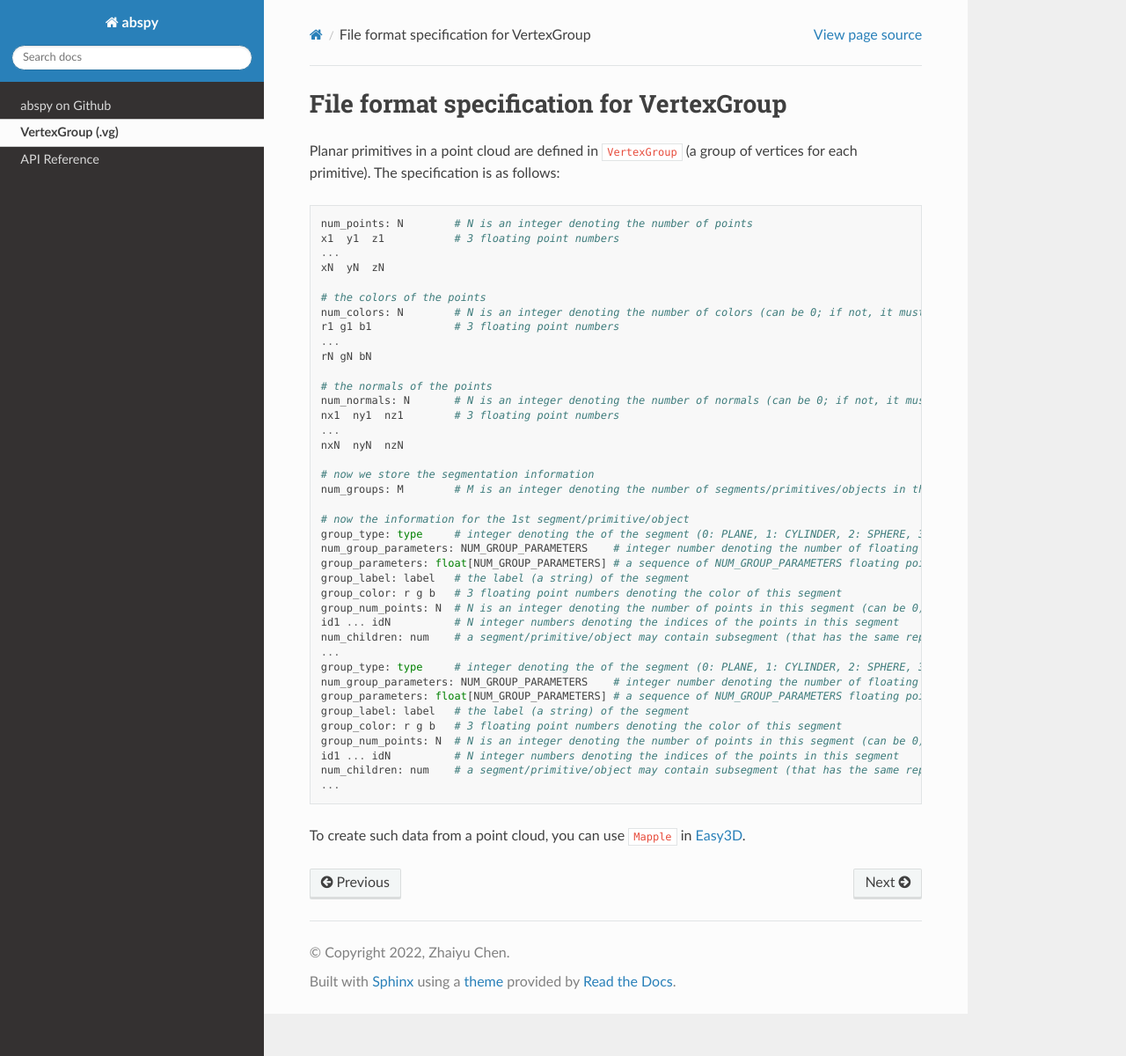
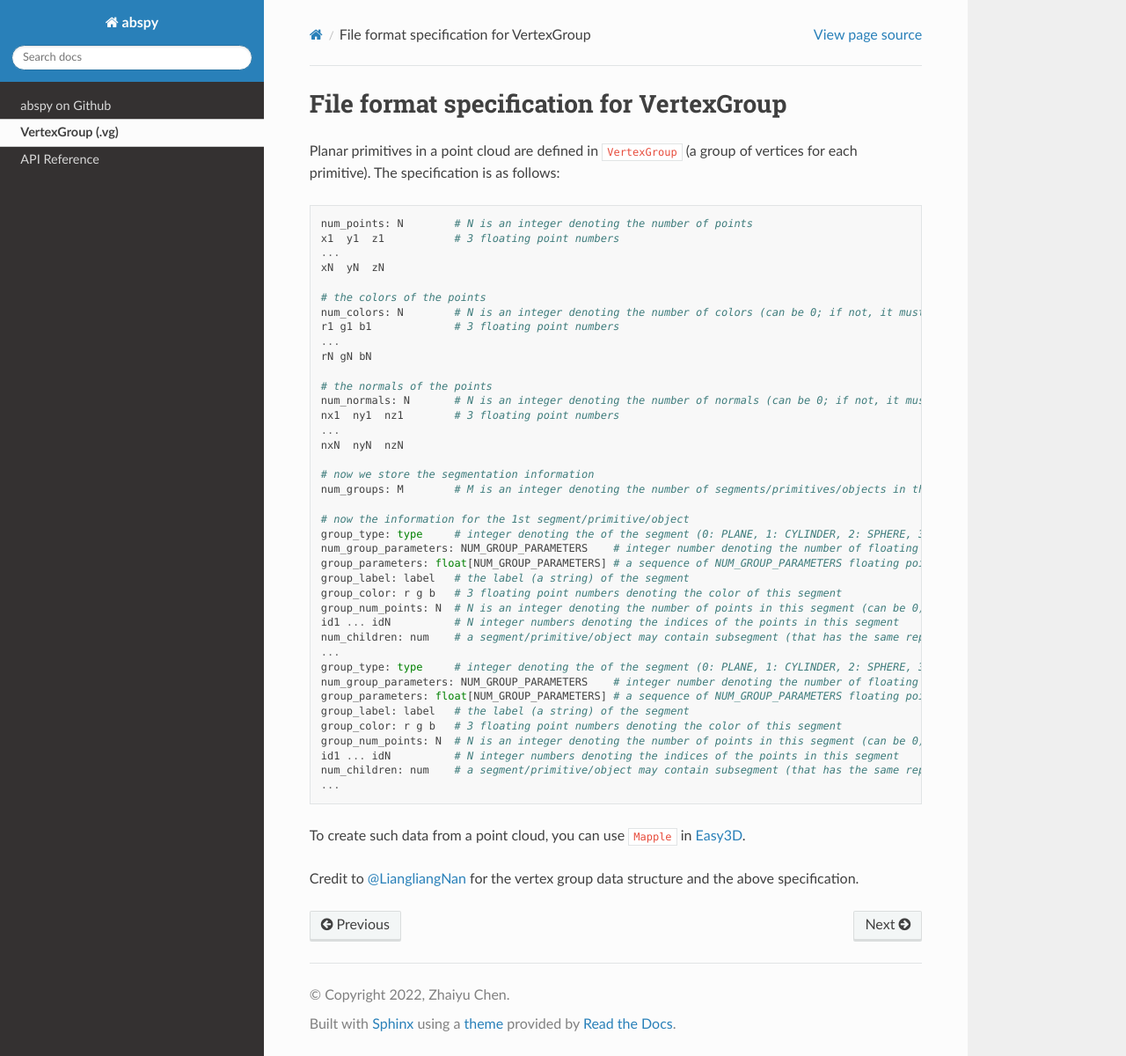
Before and after one commit to chenzhaiyu/abspy, a Sphinx documentation site: the page built from docs/source/vertexgroup.md, in a window 1280 px wide and 1200 px high. Shown: the whole window at 88% size. Built offline with Sphinx 7.4.7 and the Read the Docs theme 2.0.0, drawn with Linux system fonts in a browser that asks for light colours.

Commit message:
Credit of vertex group specification

````diff
--- a/docs/source/vertexgroup.md
+++ b/docs/source/vertexgroup.md
@@ -45,3 +45,5 @@ num_children: num    # a segment/primitive/object may contain subsegment (that h
 ```
 
 To create such data from a point cloud, you can use `Mapple` in [Easy3D](https://github.com/LiangliangNan/Easy3D).
+
+Credit to [@LiangliangNan](https://github.com/LiangliangNan) for the vertex group data structure and the above specification.
````
